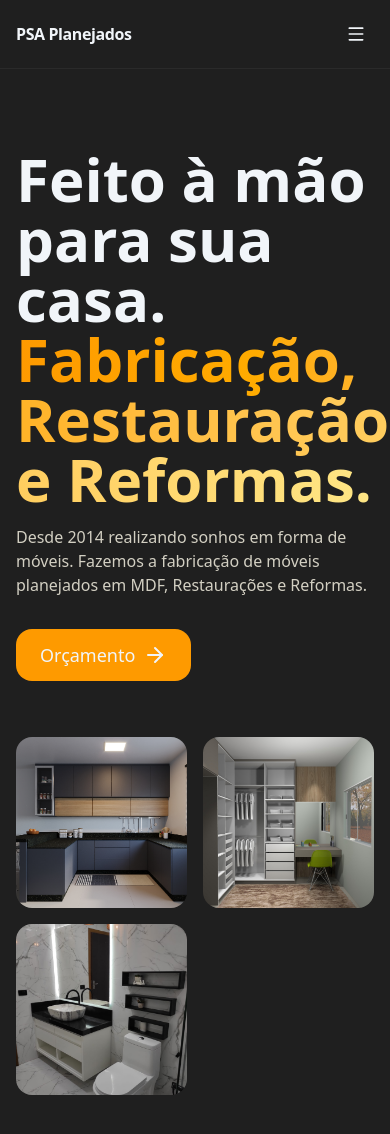
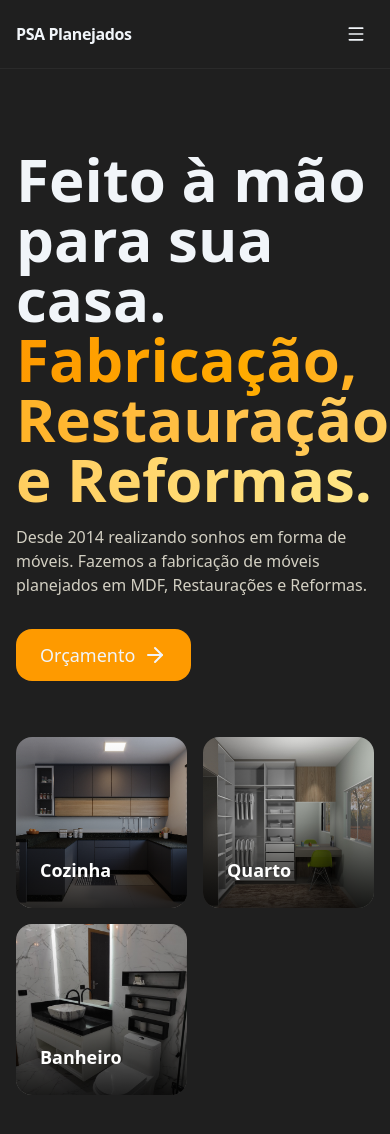
Before and after one commit to agripe049/marcenaria, a React (Vite) app: page / in a window 390 px wide. Shown: the top 1134 px of the page. Built offline with nearby package versions, Linux system fonts and the light colour scheme.

Commit message:
Em home, ajustando o css mobile dos projetos

```diff
--- a/src/components/Hero.jsx
+++ b/src/components/Hero.jsx
@@ -45,10 +45,12 @@ const Hero = () => {
                         <a href="#" className='inline-flex items-center justify-center gap-2 rounded-2xl px-6 py-3 text-lg font-medium transition bg-amber-500  hover:bg-amber-800'>
                             Orçamento <ArrowRight className='size-6' />
                         </a>
-                       {/* <a href="#" className='inline-flex items-center justify-center gap-2 rounded-2xl px-6 py-3 text-lg font-medium border border-white/10 hover:bg-white/5 transition'>
+                        {/* <a href="#" className='inline-flex items-center justify-center gap-2 rounded-2xl px-6 py-3 text-lg font-medium border border-white/10 hover:bg-white/5 transition'>
                             Ver projetos
                         </a>*/}
                     </motion.div>
+
+
 
 
                     <motion.div initial={{ opacity: 0, y: 20 }}
@@ -57,10 +59,12 @@ const Hero = () => {
                         className="mt-14 grid grid-cols-2 gap-4"
                     >
                         {categorias.map((i, label) => (
-                            <div key={label} className='group relative rounded-2xl overflow-hidden bg-[#1f1f1f] aspect-square cursor-pointer'>
-                                <img src={i.imagem} alt={i.label} className='w-full h-full object-cover transition-transform duration-500 group-hover:scale-110'/>
-                                <div className='absolute inset-0 bg-black/40 opacity-0 group-hover:opacity-100 transition-opacity duration-300 flex flex-col justify-end p-6'>
-                                    <span className='text-white font-bold text-3xl translate-y-4 group-hover:translate-y-0 transition-transform duration-300'>
+                            <div key={label} className='group relative rounded-2xl overflow-hidden bg-[#1f1f1f] aspect-square cursor-pointer touch-auto'>
+                                <img src={i.imagem} alt={i.label} className='w-full h-full object-cover transition-transform duration-500 group-hover:scale-110 group-active:scale-110' />
+                                <div className='absolute inset-0 bg-gradient-to-t from-black/80 via-black/20 to-transparent
+                                    opacity-100 sm:opacity-0 sm:group-hover:opacity-100 transition-opacity duration-300
+                                    flex items-end p-6'>
+                                    <span className='text-white font-bold text-lg sm:text-3xl transform translate-y-0 sm:translate-y-4 sm:group-hover:translate-y-0 transition-transform duration-300'>
                                         {i.label}
                                     </span>
                                 </div>
```
